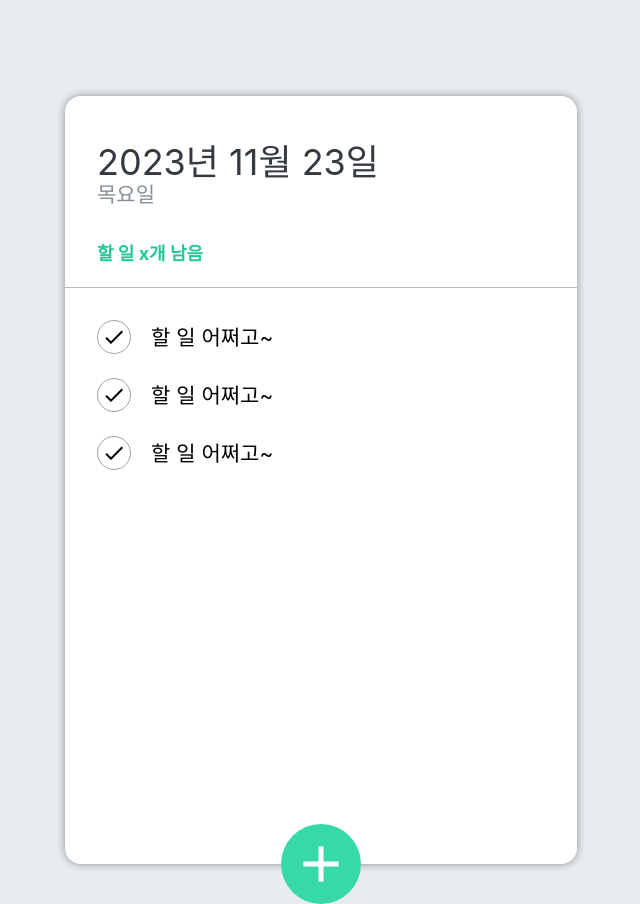
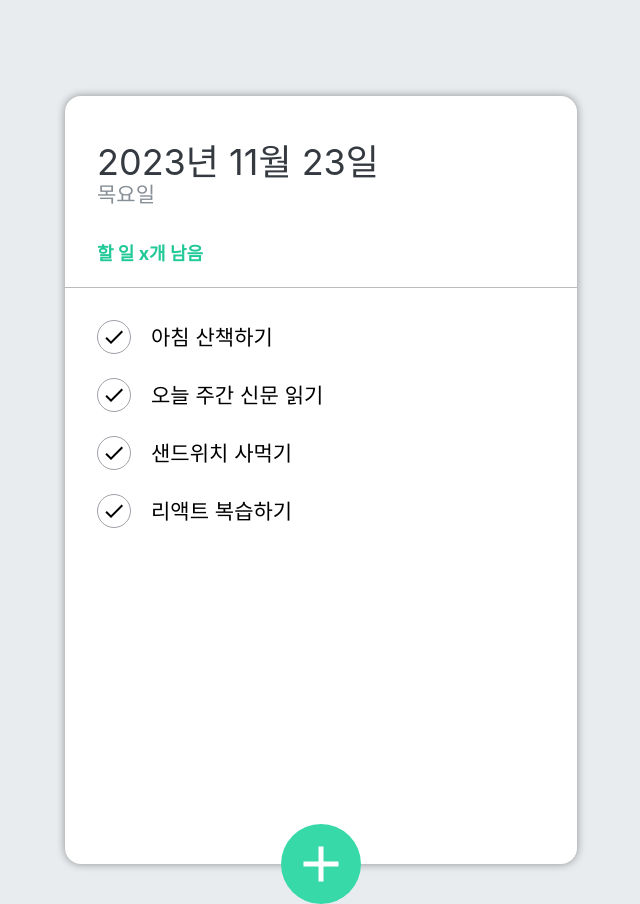
Before and after one commit to hsuncho/react-todo-app, a React (Create React App) app: page / in a window 1280 px wide. Shown: the whole page, without its empty margins (319-959 px from the left). Built offline with nearby package versions, Linux system fonts and the light colour scheme.

Commit message:
# 4. 할일 추가 기능 완료

```diff
--- a/src/components/TodoInput.js
+++ b/src/components/TodoInput.js
@@ -3,23 +3,47 @@
 import { MdAdd } from 'react-icons/md';
 import cn from 'classnames';
 
-const TodoInput = () => {
+const TodoInput = ({ addTodo }) => {
   // 입력창이 열리는 여부를 표현하는 상태값
   const [open, setOpen] = useState(false);
+
+  // 할 일 입력창에 입력한 내용을 표현하는 상태값
+  const [todoText, setTodoText] = useState(''); // keep user's input then submit its value at last
 
   // + 버튼 클릭 시 이벤트
   const onToggle = () => {
     setOpen(!open); // if always true cannot hide input element
   };
 
+  //input change 이벤트 핸들러
+  const todoChangeHandler = (e) => {
+    setTodoText(e.target.value);
+  };
+
+  // submit 이벤트 핸들러
+  const submitHandler = (e) => {
+    e.preventDefault(); // 태그의 기본 기능 제한 (submit 막기)
+
+    //부모 컴포넌트가 전달한 함수의 매개값으로 입력값 넘기기
+    addTodo(todoText);
+
+    // 입력이 끝나면 입력창 비우기
+    setTodoText('');
+  };
+
   return (
     <>
       {open && ( // is open true? <conditional rendering>
         <div className='form-wrapper'>
-          <form className='insert-form'>
+          <form
+            className='insert-form'
+            onSubmit={submitHandler}
+          >
             <input
               type='text'
               placeholder='할 일을 입력 후, 엔터를 누르세요!'
+              onChange={todoChangeHandler}
+              value={todoText}
             />
           </form>
         </div>
--- a/src/components/TodoItem.js
+++ b/src/components/TodoItem.js
@@ -2,13 +2,13 @@
 import { MdDelete, MdDone } from 'react-icons/md';
 import './scss/TodoItem.scss';
 
-const TodoItem = () => {
+const TodoItem = ({ item }) => {
   return (
     <li className='todo-list-item'>
       <div className='check-circle'>
         <MdDone />
       </div>
-      <span className='text'>할 일 어쩌고~</span>
+      <span className='text'>{item.title}</span>
       <div className='remove'>
         <MdDelete />
       </div>
--- a/src/components/TodoMain.js
+++ b/src/components/TodoMain.js
@@ -2,12 +2,15 @@
 import TodoItem from './TodoItem';
 import './scss/TodoMain.scss';
 
-const TodoMain = () => {
+const TodoMain = ({ todoList }) => {
   return (
     <ul className='todo-list'>
-      <TodoItem />
-      <TodoItem />
-      <TodoItem />
+      {todoList.map((todo) => (
+        <TodoItem
+          key={todo.id}
+          item={todo}
+        />
+      ))}
     </ul>
   );
 };
--- a/src/components/TodoTemplate.js
+++ b/src/components/TodoTemplate.js
@@ -1,15 +1,72 @@
-import React from 'react';
+import React, { useState } from 'react';
 import TodoHeader from './TodoHeader';
 import TodoMain from './TodoMain';
 import TodoInput from './TodoInput';
 import './scss/TodoTemplate.scss';
 
 const TodoTemplate = () => {
+  // 서버에 할 일 모고록(json)을 요청(fetch)해서 받아와야 함. -> 나중에 하자
+
+  // todos 배열을 상태 관리
+  const [todos, setTodos] = useState([
+    {
+      id: 1,
+      title: '아침 산책하기',
+      done: true,
+    },
+    {
+      id: 2,
+      title: '오늘 주간 신문 읽기',
+      done: true,
+    },
+    {
+      id: 3,
+      title: '샌드위치 사먹기',
+      done: false,
+    },
+    {
+      id: 4,
+      title: '리액트 복습하기',
+      done: false,
+    },
+  ]); // 나중에 fetch를 이용해서 백엔드에 요청 보내야 해
+
+  // id값 시퀀스 함수 (DB 연동시키면 필요 없게 됨)
+  const makeNewId = () => {
+    if (todos.length === 0) return 1;
+    return todos[todos.length - 1].id + 1; // 맨 마지막 할일 객체의 id보다 하나 크게
+  };
+
+  /*
+    todoInput에게 todoText를 받아오는 함수
+    자식 컴포넌트가 부모 컴포넌트에게 데이터를 전달할 때는
+    일반적인 props 사용이 불가능.
+    부모 컴포넌트에서 함수를 선언(매개변수 꼭 선언) -> props로 함수를 전달
+    자식 컴포넌트에서 전달받은 함수를 호출하면서 매개값으로 데이터를 전달
+  */
+
+  const addTodo = (todoText) => {
+    const newTodo = {
+      id: makeNewId(),
+      title: todoText,
+      done: false,
+    };
+    // todos.push(newTodo); (x) -> useState 변수는 setter로 변경
+    // setTodos(newTodo); (x)
+    // react의 상태변수는 불변선(immutable)을 가지기 때문에
+    // 기존 상태에서 변경은 불가능 -> 새로운 상태로 만들어서 변경해야 한다.
+    //useState로 관리되는 상태변수는 불변성을 가지므로 객체 전체를 갈아끼워야 해
+
+    setTodos((oldTodos) => {
+      return [...oldTodos, newTodo];
+    });
+  };
+
   return (
     <div className='TodoTemplate'>
       <TodoHeader />
-      <TodoMain />
-      <TodoInput />
+      <TodoMain todoList={todos} />
+      <TodoInput addTodo={addTodo} />
     </div>
   );
 };
```
